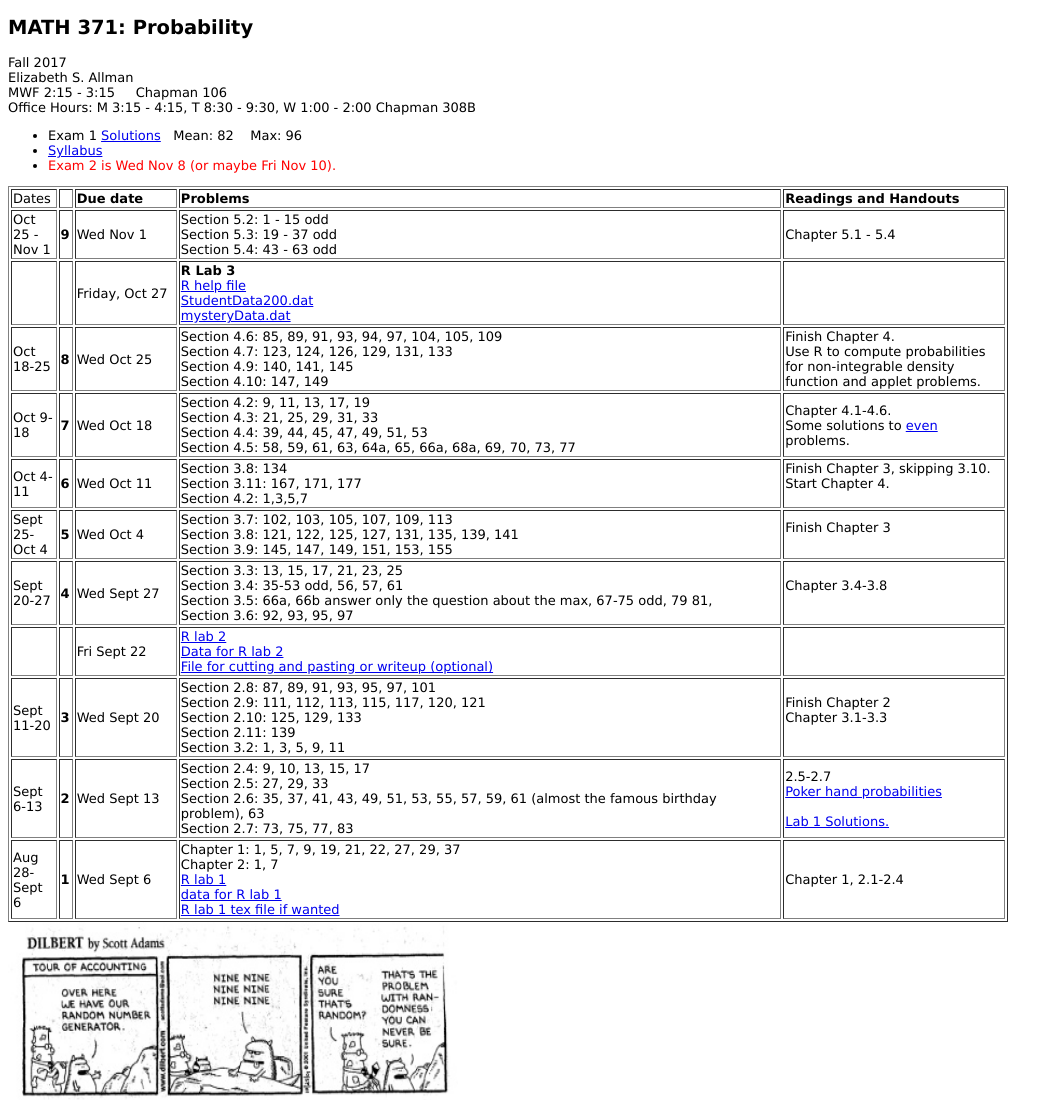
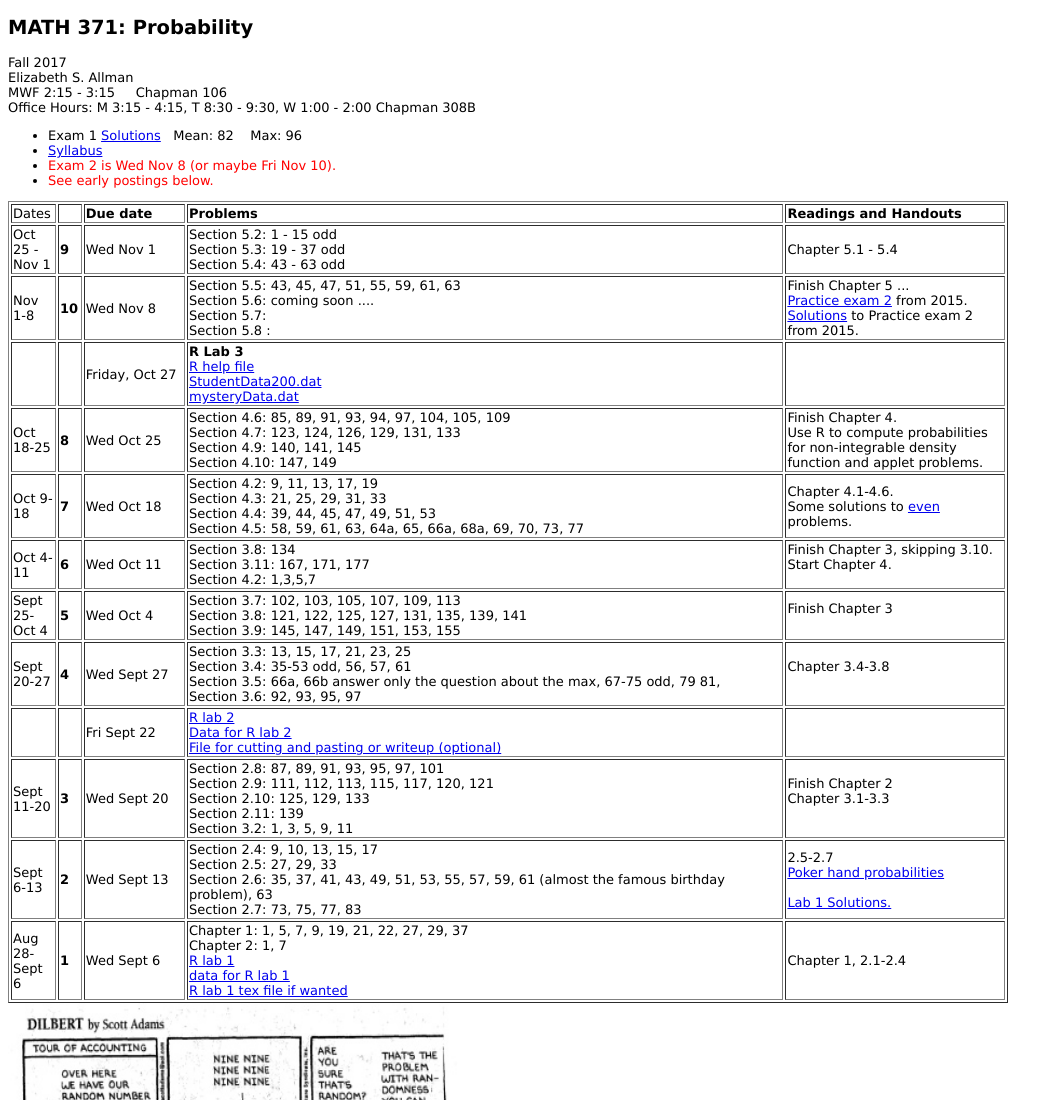
Before and after one commit to eallman/eallman.github.io, a plain HTML site: page classes/371/371_2017.html in a window 1280 px wide. Shown: the top 1100 px of the page, without its empty margins (0-1063 px from the left). Drawn offline with Linux system fonts and the light colour scheme.

Commit message:
new upload

```diff
--- a/classes/371/371_2017.html
+++ b/classes/371/371_2017.html
@@ -27,6 +27,7 @@ Office Hours:  M 3:15 - 4:15, T 8:30 - 9:30, W 1:00 - 2:00 Chapman 308B<p>
 <li>Exam 1 <a href="solns_exam1_371_2017.pdf">Solutions</a> &nbsp; Mean: 82 &nbsp;&nbsp; Max: 96
 <li><a href="syll_371_2017.pdf">Syllabus</a>
 <li><span class="red">Exam 2 is Wed Nov 8 (or maybe Fri Nov 10).</span>
+<li><span class="red">See early postings below.</span>
 </ul>
 
 <table width="1000" border=".5">
@@ -37,6 +38,7 @@ Office Hours:  M 3:15 - 4:15, T 8:30 - 9:30, W 1:00 - 2:00 Chapman 308B<p>
     <td width="550"><strong>Problems</strong></td>
     <td width="200"><strong>Readings and Handouts</strong></td>
   </tr>
+
 
   <tr>
     <td width="25">Oct 25 - Nov 1</td>
@@ -49,6 +51,21 @@ Office Hours:  M 3:15 - 4:15, T 8:30 - 9:30, W 1:00 - 2:00 Chapman 308B<p>
         </td>
     <td width="200">  Chapter 5.1 - 5.4
         <br />
+    </td>
+  </tr>
+
+  <tr>
+    <td width="25">Nov 1-8</td>
+    <td width="9"><strong>10</strong></td>
+    <td width="90">Wed Nov 8</td>
+    <td width="550"> Section 5.5:  43, 45, 47, 51, 55, 59, 61, 63
+        <br /> Section 5.6:   coming soon ....
+        <br /> Section 5.7:
+        <br /> Section 5.8 :
+        </td>
+    <td width="200">  Finish Chapter 5 ...
+        <br /> <a href="M371_exam2_2015.pdf">Practice exam 2</a> from 2015.
+        <br /> <a href="M371_exam2_2015_sols.pdf">Solutions</a> to Practice exam 2 from 2015.
     </td>
   </tr>
   <tr>
```
Also changed, not shown: 2 other files.
